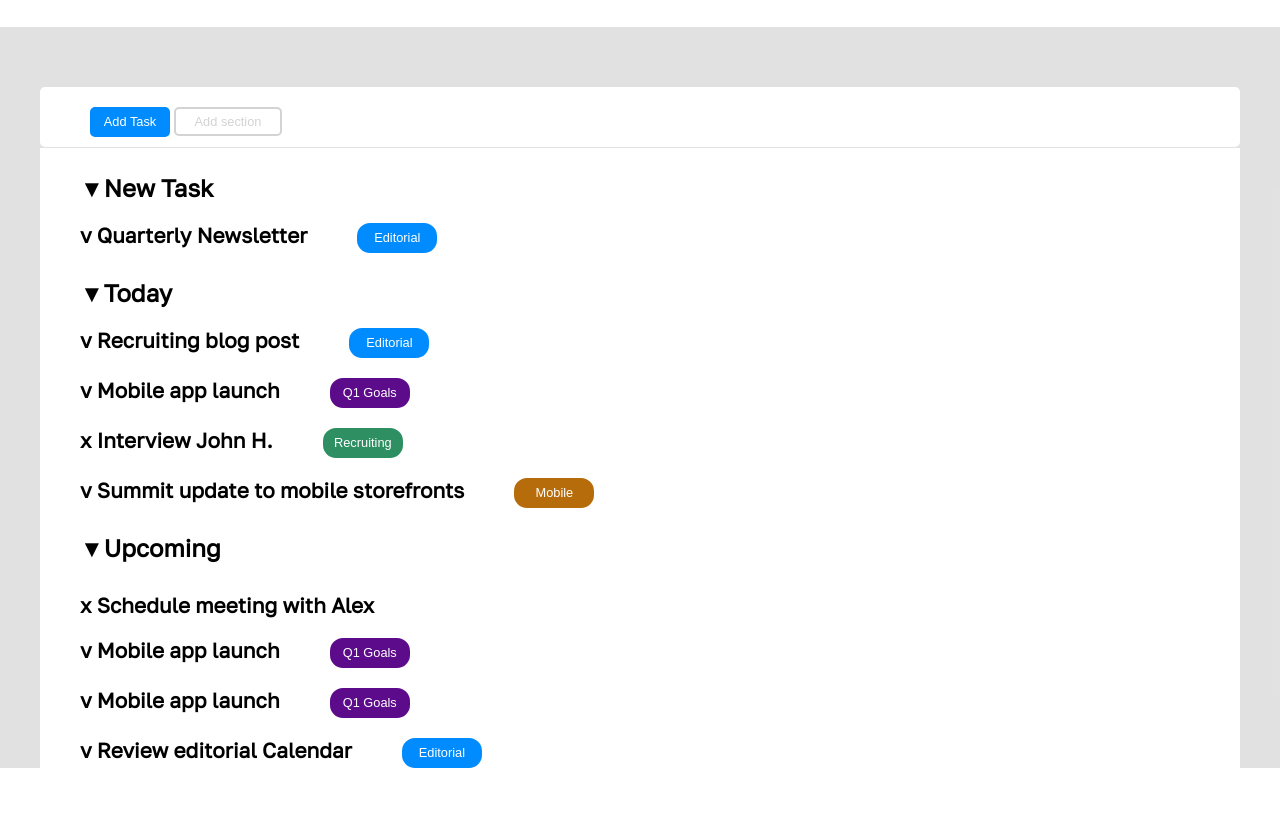
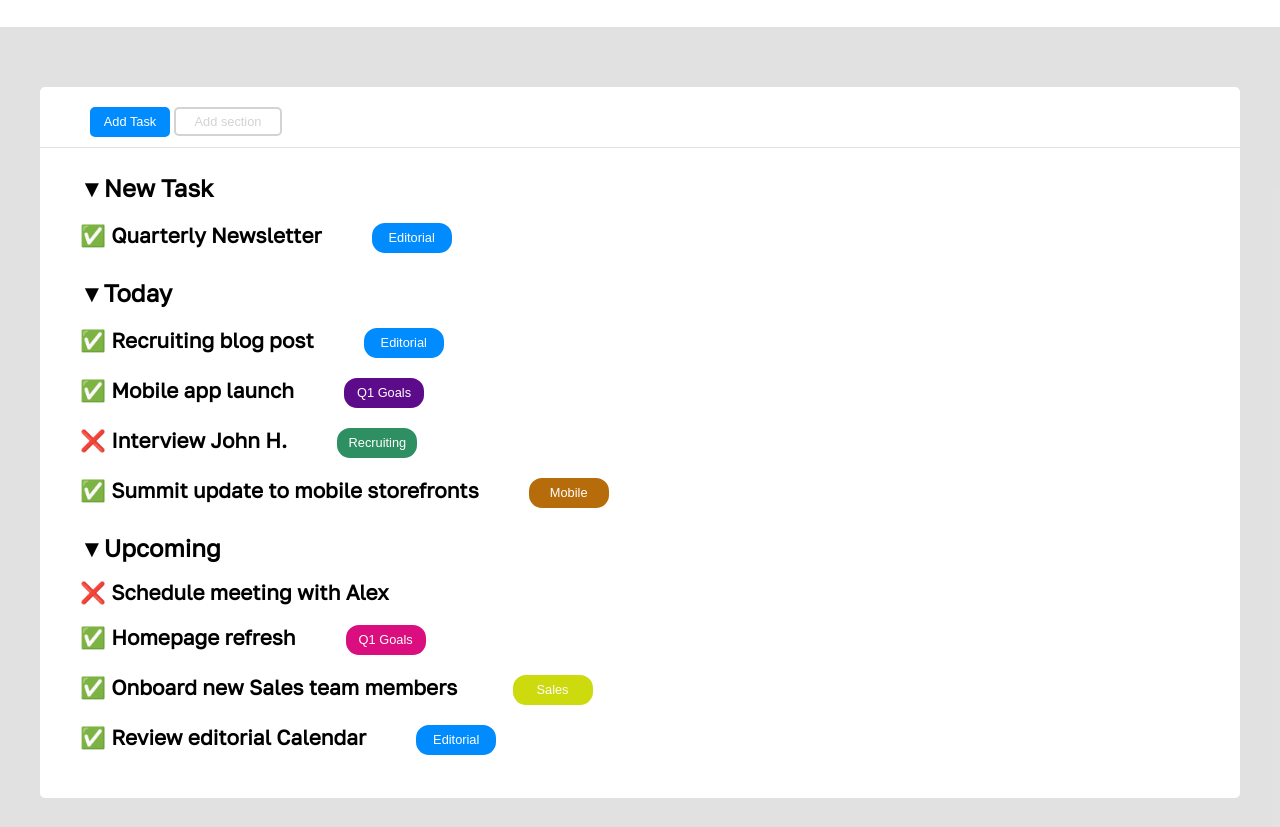
Before and after one commit to LambertoNeri/html-css-toboolist, a plain HTML site: page index.html in a window 1280 px wide. Shown: the part 67-894 px from the top of the page. Before the commit the page ends 851 px from the top, so only its background shows below. Drawn offline with Linux system fonts and the light colour scheme.

Commit message:
add comments check and cross marks

```diff
--- a/assets/style.css
+++ b/assets/style.css
@@ -26,6 +26,7 @@ main{
     background-color: rgba(31, 29, 29, 0.13);
     padding-top: 40px;
     margin: 0;
+    height: 760px;
 }
 .contenitore{
     background-color: white;
@@ -33,7 +34,8 @@ main{
     margin-left: auto;
     margin-right:auto;
     margin-top: 20px;
-    border-radius: 5px;
+    border-top-left-radius: 5px;
+    border-top-right-radius: 5px;
     height: 60px;
 }
 
@@ -87,6 +89,9 @@ main{
     margin-right: auto;
     margin-top: 1px;
     box-sizing: border-box;
+    height: 650px;
+    border-bottom-left-radius: 5px;
+    border-bottom-right-radius: 5px;
 }
 
 ul{
@@ -150,8 +155,36 @@ ul{
 }
 
 .markss{
-    padding-top: 30px;
+    padding-top: 17px;
     font-size: 1.3rem;
     font-weight: 600;
     display: inline-block;
 }
+
+.rosa{
+    margin-top: 20px;
+    margin-left: 50px;
+    background-color: rgb(218, 14, 126);
+    border-radius: 13px;
+    border-color: rgb(218, 14, 126);
+    color: white;
+    font-size: 0.8rem;
+    width: 80px;
+    height: 30px;
+    border-style: solid;
+    display: inline-block;
+}
+
+.giallo{
+    margin-top: 20px;
+    margin-left: 50px;
+    background-color: rgb(204, 218, 14);
+    border-radius: 13px;
+    border-color: rgb(204, 218, 14);
+    color: white;
+    font-size: 0.8rem;
+    width: 80px;
+    height: 30px;
+    border-style: solid;
+    display: inline-block;
+}
--- a/index.html
+++ b/index.html
@@ -11,13 +11,13 @@
     <link href="https://fonts.googleapis.com/css2?family=Golos+Text&display=swap" rel="stylesheet">
 </head>
 <body>
-    <header>
+    <header>      <!--Titolo pagina + logo-->
         <div class="header">
             <h1 class="tobo">Toboolist</h1>
         </div>
     </header>
 
-    <main>
+    <main>    <!--Contiene tutte le task-->
         <div class="contenitore">
             <button class="celeste" type="button">Add Task</button>
             <input class="textbox" type="text" placeholder="Add section">
@@ -26,17 +26,17 @@
 
            <ul>
             <li class="minititolo">&#9660;New Task</li> <!--minititolo New Task-->
-            <li class="marks">v Quarterly Newsletter<button class="celeste2" type="button">Editorial</button></li>
+            <li class="marks">&#9989; Quarterly Newsletter<button class="celeste2" type="button">Editorial</button></li>
             <li class="minititolo">&#9660;Today</li> <!--minititolo Today-->
-            <li class="marks">v Recruiting blog post<button class="celeste2" type="button">Editorial</button></li>
-            <li class="marks">v Mobile app launch<button class="viola" type="button">Q1 Goals</button></li>
-            <li class="marks">x Interview John H.<button class="verde" type="button">Recruiting</button></li>
-            <li class="marks">v Summit update to mobile storefronts<button class="arancio" type="button">Mobile</button></li>
+            <li class="marks">&#9989; Recruiting blog post<button class="celeste2" type="button">Editorial</button></li>
+            <li class="marks">&#9989; Mobile app launch<button class="viola" type="button">Q1 Goals</button></li>
+            <li class="marks">&#10060; Interview John H.<button class="verde" type="button">Recruiting</button></li>
+            <li class="marks">&#9989; Summit update to mobile storefronts<button class="arancio" type="button">Mobile</button></li>
             <li class="minititolo">&#9660;Upcoming</li> <!--minititolo upcoming-->
-            <li class="markss">x Schedule meeting with Alex</li>
-            <li class="marks">v Mobile app launch<button class="viola" type="button">Q1 Goals</button></li>
-            <li class="marks">v Mobile app launch<button class="viola" type="button">Q1 Goals</button></li>
-            <li class="marks">v Review editorial Calendar<button class="celeste2"
+            <li class="markss">&#10060; Schedule meeting with Alex</li>
+            <li class="marks">&#9989; Homepage refresh<button class="rosa" type="button">Q1 Goals</button></li>
+            <li class="marks">&#9989; Onboard new Sales team members <button class="giallo" type="button">Sales</button></li>
+            <li class="marks">&#9989; Review editorial Calendar<button class="celeste2"
             type="button">Editorial</button></li>
            </ul>
         </div>
```
